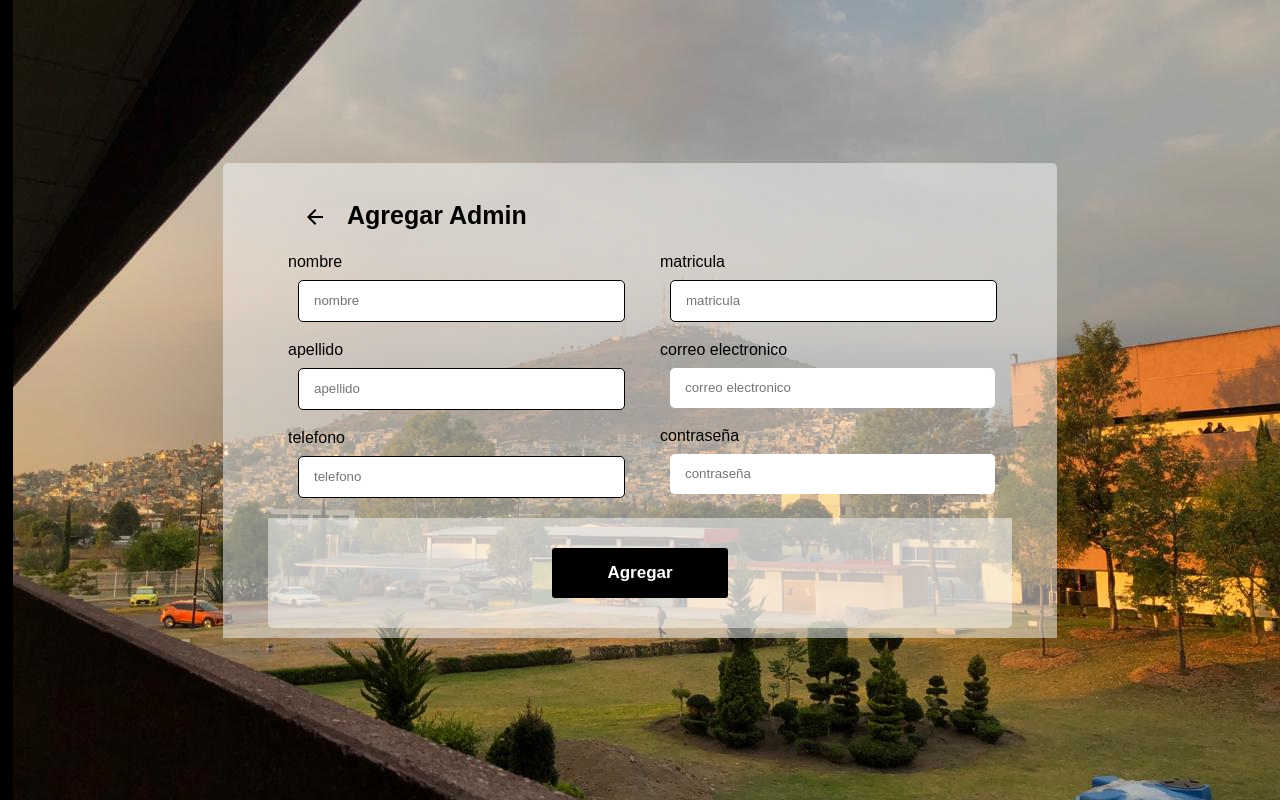
After one commit to phantoooomCam/Market, a Flask app: template templates/Agregar_admin.html in a window 1280 px wide. The commit adds this page. Run offline with Flask 3, Linux system fonts and the light colour scheme; the template is opened without the code that fills it, so the values that code supplies are empty.

Commit message:
admin completo

```diff
--- a/app.py
+++ b/app.py
@@ -431,6 +431,25 @@ def get_token():
             return render_template('Iniciar Sesion.html', error=error)
 
     return render_template('recuperar_contraseña.html')
+@app.route('/agregar_admin', methods=['GET','POST'])
+@nocache
+@login_required
+def add_admin():
+    if request.method == 'POST':
+        nombre = request.form['nombre']
+        apellido = request.form['apellido']
+        telefono = request.form['telefono']
+        matricula = request.form['matricula']
+        email = request.form['email']
+        contraseña = request.form['contraseña']
+        cuenta = 'Administrador'
+        estado = 0
+
+        query ="INSERT INTO Usuario (nombre, apellido, telefono, matricula, cuenta,email, contrasena, estado) VALUES (?, ?, ?, ?, ?, ?, ?, ?)"
+        cursor.execute(query,(nombre, apellido, telefono, matricula, cuenta, email, contraseña, estado))
+        conn.commit()
+
+    return render_template('Agregar_admin.html')
 
 @app.route('/reset_password/token', methods=['GET', 'POST'])
 def reset_password():
--- a/config.py
+++ b/config.py
@@ -1,6 +1,6 @@
 # config.py
 SQL_SERVER_CONFIG = {
-    'server': 'DESKTOP-J7QLO47\SQLEXPRESS',
+    'server': 'LAPTOP-IBUACG4H\SQLEXPRESS',
     'database': 'MARKET',
     'trusted_connection': 'yes',  # Usar autenticación de Windows
 }
--- a/static/Agregar_producto.css
+++ b/static/Agregar_producto.css
@@ -121,6 +121,9 @@ form{
 .btn_confirmacion:hover{
     background: #232125;
 }
+.formulario_input{
+    padding-left: 15px;
+}
 input[type="number"]::-webkit-inner-spin-button,
 input[type="number"]::-webkit-outer-spin-button {
   -webkit-appearance: none; /* Quita la apariencia predeterminada del botón */
--- a/static/Upii-Market Admin.css
+++ b/static/Upii-Market Admin.css
@@ -57,6 +57,7 @@ body{
     width: 80%;
     background-color: #ffffff;
     box-sizing: 30px;
+    margin-top: 120px;
 
     .tabla_header{
         display: flex;
--- /dev/null
+++ b/static/agregar_admin.js
@@ -0,0 +1,7 @@
+document.addEventListener('DOMContentLoaded', function(){
+    var btn = document.querySelector(".btn_back");
+
+    btn.addEventListener("click", function(){
+        window.location.href = "/admin";
+    })
+})
--- /dev/null
+++ b/templates/Agregar_admin.html
@@ -0,0 +1,89 @@
+<!DOCTYPE html>
+<html lang="es">
+<head>
+    <meta charset="UTF-8">
+    <title>Upii-Market/Agregar Producto</title>
+    <link rel="preconnect" href="https://fonts.googleapis.com">
+    <link rel="preconnect" href="https://fonts.gstatic.com" crossorigin>
+    <link href="https://fonts.googleapis.com/css2?family=Lato:ital,wght@0,100;0,300;0,400;0,700;0,900;1,100;1,300;1,400;1,700;1,900&family=Nunito:ital,wght@0,200..1000;1,200..1000&display=swap" rel="stylesheet">
+    <link rel="stylesheet" href="https://fonts.googleapis.com/css2?family=Material+Symbols+Outlined:opsz,wght,FILL,GRAD@20..48,100..700,0..1,-50..200" />
+    <link href="https://fonts.googleapis.com/css2?family=DM+Sans:ital,opsz,wght@0,9..40,100..1000;1,9..40,100..1000&display=swap" rel="stylesheet">
+    <link rel="stylesheet" href="{{ url_for('static', filename='reset.css')}}">
+    <link rel="stylesheet" href="{{ url_for('static', filename='Agregar_producto.css')}}">
+</head>
+<body>
+    <div class="contenedor2"></div>
+    <div class="cont">
+        <div class="contenedor"></div>
+        <form action="/agregar_admin" method="POST">
+            <div class="header_form">
+                <button class="btn_back"><span class="material-symbols-outlined">arrow_back</span></button>
+                <h1>Agregar Admin</h1>
+            </div>
+            <div class="con">
+                <div class="columna1">
+                    <!-- Grupo: nombre -->
+                    <div class="formulario_grupo" id="grupo_producto">
+                        <label for="producto" class="formulario_label">nombre</label>
+                        <div class="formulario_grupo-input">
+                            <input class="formulario_input producto" id="producto" name="nombre" type="text" placeholder="nombre" required>
+                            <i class="formulario_validacion-estado fas fa-times-circle"></i>
+                        </div>
+                    </div>
+
+                    <!-- Grupo: Apellido -->
+                    <div class="formulario_grupo" id="grupo_precio">
+                        <label for="precio" class="formulario_label">apellido</label>
+                        <div class="formulario_grupo-input">
+                            <input class="formulario_input precio" id="precio" name="apellido" type="text" placeholder="apellido" required>
+                            <i class="formulario_validacion-estado fas fa-times-circle"></i>
+                        </div>
+                    </div>
+
+                    <!-- Grupo: telefono -->
+                    <div class="formulario_grupo" id="grupo_clasificacion">
+                        <label for="clasificacion" class="formulario_label">telefono</label>
+                        <div class="formulario_clasificacion-input">
+                            <input class="formulario_input precio" id="precio" name="telefono" type="tel" placeholder="telefono" required>
+                            <i class="formulario_validacion-estado fas fa-times-circle"></i>
+                        </div>
+                    </div>
+
+                </div>
+                <div class="columna2">
+
+                    <!-- Grupo: Matricula -->
+                    <div class="formulario_grupo" id="grupo_oferta">
+                        <label for="disponibilidad" class="formulario_label">matricula</label>
+                        <div class="formulario_grupo-input">
+                            <input class="formulario_input disponibilidad" id="matricula" name="matricula" type="number" placeholder="matricula" required>
+                            <i class="formulario_validacion-estado fas fa-times-circle"></i>
+                        </div>
+                    </div>
+                        <!-- Grupo: Email -->
+                            <div class="formulario_grupo imagenes_grupo" id="grupo_imagenes">
+                                <label for="imagenes" class="formulario_label">correo electronico</label>
+                                <div class="formulario_grupo-input">
+                                    <input class="formulario_input precio" type="email" name="email" id="imagenes" placeholder="correo electronico">
+                                </div>
+                            </div>
+
+                        <!-- Grupo: Contraseña -->
+                        <div class="formulario_grupo imagenes_grupo" id="grupo_imagenes">
+                            <label for="imagenes" class="formulario_label">contraseña</label>
+                            <div class="formulario_grupo-input">
+                                <input class="formulario_input precio" type="password" name="contraseña" id="imagenes" placeholder="contraseña">
+                            </div>
+                        </div>
+                    </div>
+                    </div>
+                    <div class="confirmacion">
+                        <button class="btn_confirmacion">Agregar</button>
+                        <p class="msj_confirmacion"></p>
+                    </div>
+                </form>
+            </div>
+        </div>
+        <script src="{{ url_for('static', filename='agregar_admin.js')}}"></script>
+    </body>
+</html>
--- a/templates/Upii-Market Admin.html
+++ b/templates/Upii-Market Admin.html
@@ -36,7 +36,7 @@
     <div class="contenedor">
         <div class="tabla_header">
             <h2>mis usuarios</h2>
-            <button class="agregar btn_agregar">Agregar</button>
+            <button class="agregar btn_agregar_admin">Agregar</button>
         </div>
         <table>
             <thead>
@@ -69,7 +69,7 @@
 
         <div class="tabla_header">
             <h2>todos los productos</h2>
-            <button class="agregar btn_agregar">Agregar</button>
+            <button type="submit" class="agregar btn_agregar">Agregar</button>
         </div>
         <table>
             <thead>
@@ -96,5 +96,6 @@
             </tbody>
         </table>
     </div>
+    <script src="{{ url_for('static', filename='admin.js')}}"></script>
 </body>
 </html>
```
Also changed, not shown: static/admin.js (added, +7 -0 lines), 4 other files.
